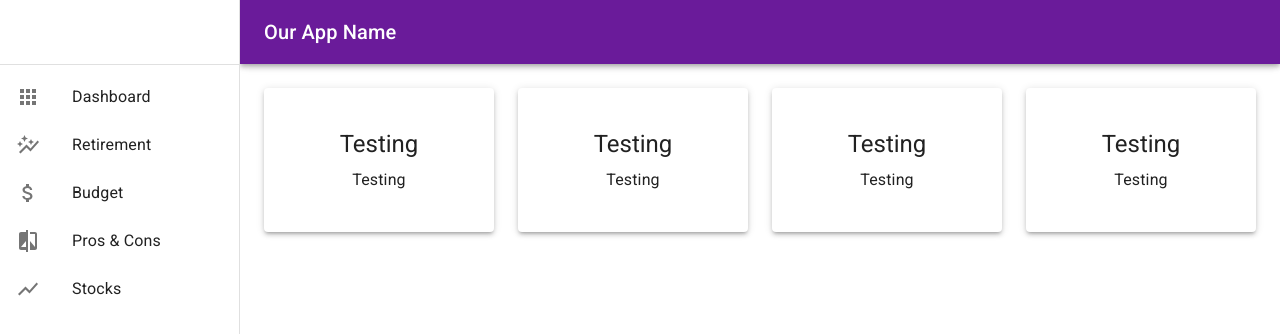
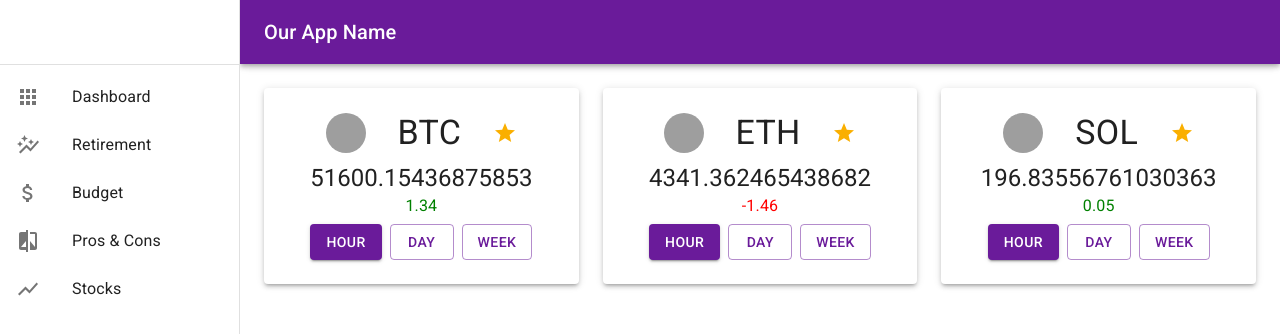
Before and after one commit to joshua-holmes/productivity-app, a React (Create React App) app: page / in a window 1280 px wide. Shown: the top 334 px of the page. Built offline with nearby package versions, Linux system fonts and the light colour scheme; no server answers; data requests are answered from the project's data file; grey boxes are pictures that could not be loaded.

Commit message:
Gave functionality to favoriting stocks. Persisted favorites. Some styling for stock cards.

```diff
--- a/db.json
+++ b/db.json
@@ -1,12 +1,81 @@
 {
   "favStocks": [
     {
-            "Ticker": "XYZ",
-            "id": 1
+      "id": "bitcoin",
+      "icon": "https://static.coinstats.app/coins/Bitcoin6l39t.png",
+      "name": "Bitcoin",
+      "symbol": "BTC",
+      "rank": 1,
+      "price": 51600.15436875853,
+      "priceBtc": 1,
+      "volume": 39439857059.14764,
+      "marketCap": 974936825453.8207,
+      "availableSupply": 18894068,
+      "totalSupply": 21000000,
+      "priceChange1h": 1.34,
+      "priceChange1d": 7.16,
+      "priceChange1w": -11.65,
+      "websiteUrl": "http://www.bitcoin.org",
+      "twitterUrl": "https://twitter.com/bitcoin",
+      "exp": [
+        "https://blockchair.com/bitcoin/",
+        "https://btc.com/",
+        "https://btc.tokenview.com/"
+      ]
     },
     {
-            "Ticker": "ABC",
-            "id": 2
+      "id": "ethereum",
+      "icon": "https://static.coinstats.app/coins/EthereumOCjgD.png",
+      "name": "Ethereum",
+      "symbol": "ETH",
+      "rank": 2,
+      "price": 4341.362465438682,
+      "priceBtc": 0.08476485698325187,
+      "volume": 29639630109.777103,
+      "marketCap": 515075821473.21875,
+      "availableSupply": 118643818.749,
+      "totalSupply": 0,
+      "priceChange1h": -1.46,
+      "priceChange1d": 4.51,
+      "priceChange1w": -6.59,
+      "websiteUrl": "https://www.ethereum.org/",
+      "twitterUrl": "https://twitter.com/ethereum",
+      "contractAddress": "0x2170ed0880ac9a755fd29b2688956bd959f933f8",
+      "decimals": 18,
+      "exp": [
+        "https://etherscan.io/",
+        "https://ethplorer.io/",
+        "https://blockchair.com/ethereum",
+        "https://eth.tokenview.com/",
+        "https://hecoinfo.com/token/0x64ff637fb478863b7468bc97d30a5bf3a428a1fd",
+        "https://bscscan.com/token/0x2170ed0880ac9a755fd29b2688956bd959f933f8",
+        "https://snowtrace.io/token/0xf20d962a6c8f70c731bd838a3a388d7d48fa6e15"
+      ]
+    },
+    {
+      "id": "solana",
+      "icon": "https://static.coinstats.app/coins/solanambZ.png",
+      "name": "Solana",
+      "symbol": "SOL",
+      "rank": 5,
+      "price": 196.83556761030363,
+      "priceBtc": 0.0038563314493332878,
+      "volume": 3518224497.12153,
+      "marketCap": 60214179294.412384,
+      "availableSupply": 305911070.978924,
+      "totalSupply": 508180963.57,
+      "priceChange1h": 0.05,
+      "priceChange1d": 4.49,
+      "priceChange1w": -7.47,
+      "websiteUrl": "https://solana.com/",
+      "twitterUrl": "https://twitter.com/solana",
+      "contractAddress": "0x7dff46370e9ea5f0bad3c4e29711ad50062ea7a4",
+      "decimals": 18,
+      "exp": [
+        "https://explorer.solana.com/",
+        "https://solscan.io/",
+        "https://solanabeach.io/"
+      ]
     }
   ],
   "budget2022": [
@@ -18,7 +87,6 @@
           "gas": 90
         },
         "total": 290
-
       },
       "expenses": {
         "categories": {
@@ -37,7 +105,6 @@
           "gas": 90
         },
         "total": 290
-
       },
       "expenses": {
         "categories": {
--- a/src/App.js
+++ b/src/App.js
@@ -1,16 +1,16 @@
-import './App.css';
+import "./App.css";
 import { Route, Routes, BrowserRouter } from "react-router-dom";
 import SideNav from "./components/SideNav";
+import { useEffect, useState } from "react";
 
 import Dashboard from "./components/Dashboard";
 import Budget from "./components/Budget";
 import Retirement from "./components/Retirement";
 import ProsCons from "./components/ProsCons";
-import Stocks from "./components/Stocks"
+import Stocks from "./components/Stocks";
 
-import { createTheme, ThemeProvider } from '@mui/material/styles';
-import { purple } from '@mui/material/colors';
-
+import { createTheme, ThemeProvider } from "@mui/material/styles";
+import { purple } from "@mui/material/colors";
 
 // theme capabilites
 // reference https://mui.com/customization/color/#main-content
@@ -21,23 +21,86 @@ const theme = createTheme({
       main: purple[800],
     },
     secondary: {
-        main: '#f44336', // didn't specify
+      main: "#f44336", // didn't specify
     },
   },
 });
 
 function App() {
+  const [stockFaves, setStockFaves] = useState([]);
+  const [stocksData, setStocksData] = useState([]);
+
+  useEffect(() => {
+    // initial fetch for favorites only
+    fetch("http://localhost:3000/favStocks")
+      .then((response) => response.json())
+      .then((data) => {
+        setStockFaves(data);
+      });
+  }, []);
+
+  useEffect(() => {
+    // initial fetch for all stocks
+    fetch("https://api.coinstats.app/public/v1/coins?skip=0&limit=10")
+      .then((response) => response.json())
+      .then((obj) => {
+        setStocksData(obj.coins);
+      });
+  }, []);
+
+  function handleFave(obj, newValue) {
+
+    if (newValue === 1) { // do if favorited
+      fetch('http://localhost:3000/favStocks', {
+        method: 'POST',
+        headers: {
+          'Content-Type': 'application/json',
+        },
+        body: JSON.stringify(obj),
+      })
+      .then(response => response.json())
+      .then(data => {
+        setStockFaves([...stockFaves, data]); // front end
+      })
+      .catch((error) => {
+        console.error('Error:', error);
+      });
+    } else {
+      const filteredFaves = stockFaves.filter((item) => item.id !== obj.id);
+      // setStockFaves(filteredFaves); // front end
+      fetch("http://localhost:3000/favStocks/" + obj.id, {
+        // back end
+        method: "DELETE",
+      })
+        .then((res) => res.text())
+        .then(() => {setStockFaves(filteredFaves)}) // front end
+        .catch((error) => {
+          console.error('Error:', error);
+        });
+    }
+  }
+
   return (
     <div className="App">
       <BrowserRouter>
         <ThemeProvider theme={theme}>
-                    <SideNav >
+          <SideNav>
             <Routes>
-                            <Route path="/" element={<Dashboard />}/>
-                            <Route path="/budget" element={<Budget />}/>
-                            <Route path="/retirement" element={<Retirement />}/>
-                            <Route path="/pros-cons" element={<ProsCons />}/>
-                            <Route path="/stocks" element={<Stocks />}/>
+              <Route
+                path="/"
+                element={
+                  <Dashboard stockFaves={stockFaves} handleFave={handleFave} />
+                }
+              />
+              <Route path="/budget" element={<Budget />} />
+              <Route path="/retirement" element={<Retirement />} />
+              <Route path="/pros-cons" element={<ProsCons />} />
+              <Route
+                path="/stocks"
+                element={
+                  <Stocks stockFaves={stockFaves} stocksData={stocksData} handleFave={handleFave} />
+                }
+              />
             </Routes>
           </SideNav>
         </ThemeProvider>
--- a/src/components/Dashboard.js
+++ b/src/components/Dashboard.js
@@ -1,12 +1,21 @@
 import Grid from "@mui/material/Grid";
-import Typography from '@mui/material/Typography';
-import Paper from '@mui/material/Paper';
+
+import StocksCard from "./StocksCard";
+
+function Dashboard({ stockFaves, handleFave }) {
+
+  const renderedStockFaves = stockFaves.map((obj) => (
+    <StocksCard key={obj.id} obj={obj} favedState={1} handleFave={handleFave} />
+  ));
 
 
-function Dashboard() {
+
   return (
-      <Grid sx={{ flexGrow: 1 }} container spacing={3}>
-          <Grid item xs>
+    <Grid sx={{ flexGrow: 1 }} container spacing={3}   justifyContent="space-evenly"
+    >
+      {renderedStockFaves}
+
+      {/* <Grid item xs>
               <Paper elevation={3} sx={{ px: 2, py: 5 }}>
                       <Typography variant="h5" gutterBottom>Testing</Typography>
                       <Typography>Testing</Typography>
@@ -30,8 +39,8 @@ function Dashboard() {
                       <Typography>Testing</Typography>
               </Paper>
           </Grid>
-
-      </Grid>
+          */}
+    </Grid>
   );
 }
 
--- a/src/components/Stocks.js
+++ b/src/components/Stocks.js
@@ -1,35 +1,20 @@
-import { useEffect, useState } from "react";
+import StocksCard from "./StocksCard";
 
 import Grid from "@mui/material/Grid";
-import Typography from "@mui/material/Typography";
-import Paper from "@mui/material/Paper";
 
-function Stocks() {
-  const [stocksData, setStocksData] = useState([]);
-
-  useEffect(() => {
-    fetch("https://api.coinstats.app/public/v1/coins?skip=0&limit=10")
-      .then((response) => response.json())
-      .then((obj) => {
-        setStocksData(obj.coins);
-      });
-  }, []);
+function Stocks( { stocksData, stockFaves, handleFave } ) {
 
   const renderStocks = stocksData.map((obj) => {
     return (
-      <Grid key={obj.rank} item xs>
-        <Paper elevation={3} sx={{ px: 2, py: 5 }}>
-          <Typography variant="h5" gutterBottom>
-            {obj.symbol}
-          </Typography>
-          <Typography>{obj.priceChange1w}</Typography>
-        </Paper>
-      </Grid>
+      <StocksCard key={obj.id} obj={obj} handleFave={handleFave}
+      favedState={stockFaves.find(item => item.id === obj.id) === undefined ? 0 : 1} />
+      // if our stock is favorited, render its default as such
     );
   });
 
   return (
-    <Grid sx={{ flexGrow: 1 }} container spacing={3}>
+    <Grid    justifyContent="space-evenly"
+sx={{ flexGrow: 1 }} container spacing={3}>
       {renderStocks}
     </Grid>
   );
--- /dev/null
+++ b/src/components/StocksCard.js
@@ -0,0 +1,75 @@
+import { useState } from "react";
+
+import Grid from "@mui/material/Grid";
+import Typography from "@mui/material/Typography";
+import Paper from "@mui/material/Paper";
+import Rating from "@mui/material/Rating";
+import Avatar from "@mui/material/Avatar";
+import Stack from "@mui/material/Stack";
+import Button from "@mui/material/Button";
+
+function StocksCard({ obj, handleFave, favedState }) {
+  const [faved, setFaved] = useState(favedState);
+  const [changeTime, setTime] = useState("Hour");
+
+  function handleClick(e) {
+    setTime(e.target.value);
+  }
+
+  let change;
+  if (changeTime === "Hour") {
+    change = obj.priceChange1h;
+  } else if (changeTime === "Day") {
+    change = obj.priceChange1d;
+  } else if (changeTime === "Week") {
+    change = obj.priceChange1w;
+  }
+
+  return (
+    <Grid item xs={12} md={6} lg={4}>
+      <Paper elevation={3} sx={{ px: 2, py: 3 }}>
+        <Stack alignItems='center' sx={{ pb: 1 }} direction="row" justifyContent="center" spacing={4}>
+          <Avatar alt={obj.name} src={obj.icon} />
+          <Typography variant="h4">{obj.symbol}</Typography>
+          <Rating
+            name="simple-controlled"
+            max={1}
+            value={faved}
+            onChange={(event, newValue) => {
+              setFaved(newValue);
+              handleFave(obj, newValue);
+            }}
+          />
+        </Stack>
+
+        <Typography variant="h5">{obj.price}</Typography>
+        <Typography color={change < 0 ? "red" : "green"} gutterBottom>{change}</Typography>
+        <Stack direction="row" justifyContent="center" spacing={1} >
+          <Button
+            variant={changeTime === "Hour" ? "contained" : "outlined"}
+            value="Hour"
+            onClick={handleClick}
+          >
+            Hour
+          </Button>
+          <Button
+            variant={changeTime === "Day" ? "contained" : "outlined"}
+            value="Day"
+            onClick={handleClick}
+          >
+            Day
+          </Button>
+          <Button
+            variant={changeTime === "Week" ? "contained" : "outlined"}
+            value="Week"
+            onClick={handleClick}
+          >
+            Week
+          </Button>
+        </Stack>
+      </Paper>
+    </Grid>
+  );
+}
+
+export default StocksCard;
```
Lines whose indentation alone changed are shown as unchanged.
